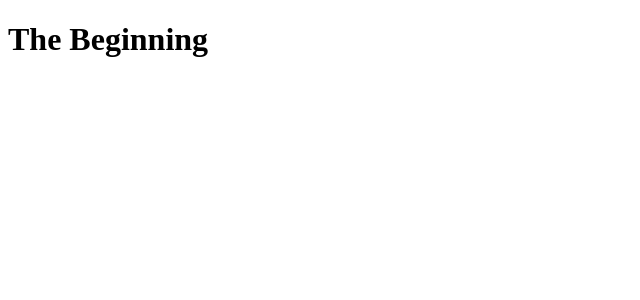
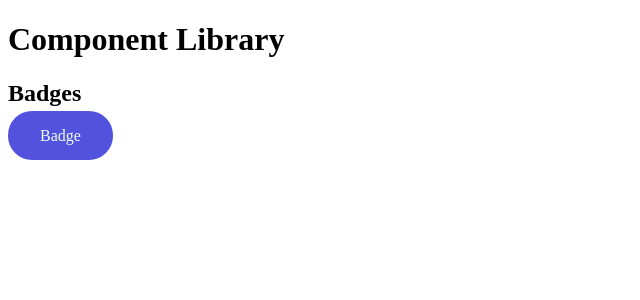
Before and after one commit to Tyriol/component-library, a React (Vite) app: page / in a window 1280 px wide. Shown: the top 300 px of the page, without its empty margins (0-640 px from the left). Built offline with nearby package versions, Linux system fonts and the light colour scheme.

Commit message:
add basic badge component

```diff
--- a/src/App.tsx
+++ b/src/App.tsx
@@ -1,7 +1,14 @@
 import "./App.css";
+import Badge from "./components/Badge/Badge";
 
 function App() {
-  return <h1>The Beginning</h1>;
+  return (
+    <>
+      <h1>Component Library</h1>
+      <h2>Badges</h2>
+      <Badge />
+    </>
+  );
 }
 
 export default App;
--- /dev/null
+++ b/src/components/Badge/Badge.module.css
@@ -0,0 +1,6 @@
+.badge {
+  padding: 1rem 2rem;
+  background-color: rgb(82, 82, 223);
+  border-radius: 1.5rem;
+  color: azure;
+}
--- /dev/null
+++ b/src/components/Badge/Badge.tsx
@@ -0,0 +1,6 @@
+import React from "react";
+import styles from "./Badge.module.css";
+
+export default function Badge(): React.ReactNode {
+  return <span className={styles.badge}>Badge</span>;
+}
```
Also changed, not shown: 1 other file (tests, documents, lock files or other folders).
